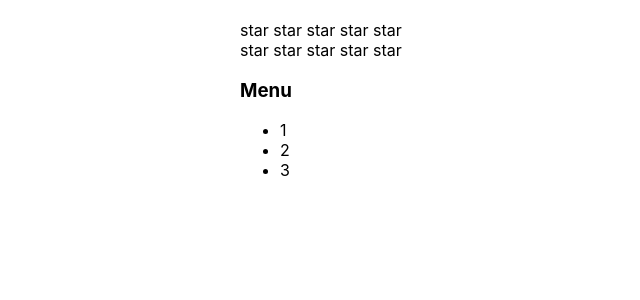
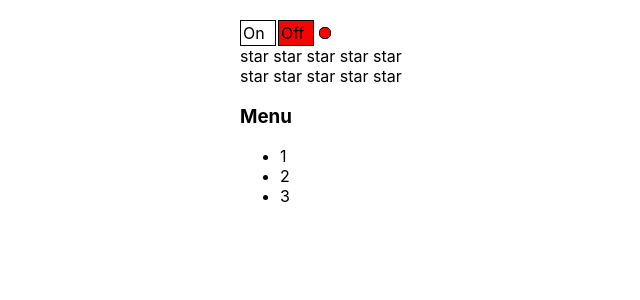
Before and after one commit to olesya-sh-dev/React-learning, a React (Create React App) app: page / in a window 1280 px wide. Shown: the top 300 px of the page, without its empty margins (100-740 px from the left). Built offline with nearby package versions, Linux system fonts and the light colour scheme.

Commit message:
контролируемый OnOff через state в App

```diff
--- a/src/App.tsx
+++ b/src/App.tsx
@@ -4,6 +4,7 @@ import "./App.css";
 import { Rating, RatingValueType } from "./components/Rating/Rating";
 import { UncontrolledRating } from "./components/UncontrolledRating/UncontrolledRating";
 import Accordion from "./components/Accordion/Accordion";
+import OnOffFromLesson from "./components/OnOffFromLesson/OnOffFromLesson";
 
 function hello() {
   alert("IT-KAMASUTRA");
@@ -14,9 +15,11 @@ function App() {
 
   let [ratingValue, setRatingValue] = useState<RatingValueType>(0);
   let [accordionCollapsed, setAccordionCollapsed] = useState<boolean>(false);
+  let [on, setOn] = useState(false);
 
   return (
     <div className={"App"}>
+      <OnOffFromLesson onClick={() => setOn(!on)} on={on} />
       <Rating value={ratingValue} onClick={setRatingValue} />
       <UncontrolledRating />
       <Accordion
--- a/src/components/OnOffDimych/OnOffDimych.tsx
+++ b/src/components/OnOffFromLesson/OnOffFromLesson.tsx
@@ -1,19 +1,18 @@
-import React, { useState } from "react";
+import React from "react";
 
 type PropsType = {
-  //   on: boolean;
+  on: boolean;
+  onClick: (value: boolean) => void;
 };
 
-function OnOffDimych(props: PropsType) {
-  let [on, setOn] = useState(false);
-
+function OnOffFromLesson(props: PropsType) {
   const onStyle = {
     width: "30px",
     height: "20px",
     border: "1px solid black",
     display: "inline-block",
     padding: "2px",
-    backgroundColor: on ? "green" : "white",
+    backgroundColor: props.on ? "green" : "white",
   };
   const offStyle = {
     width: "30px",
@@ -22,7 +21,7 @@ function OnOffDimych(props: PropsType) {
     display: "inline-block",
     marginLeft: "2px",
     padding: "2px",
-    backgroundColor: !on ? "red" : "white",
+    backgroundColor: !props.on ? "red" : "white",
   };
   const indicatorStyle = {
     width: "10px",
@@ -31,7 +30,7 @@ function OnOffDimych(props: PropsType) {
     border: "1px solid black",
     display: "inline-block",
     marginLeft: "5px",
-    backgroundColor: on ? "green" : "red",
+    backgroundColor: props.on ? "green" : "red",
   };
 
   return (
@@ -39,7 +38,7 @@ function OnOffDimych(props: PropsType) {
       <div
         style={onStyle}
         onClick={() => {
-          setOn(true);
+          props.onClick(props.on);
         }}
       >
         On
@@ -47,7 +46,7 @@ function OnOffDimych(props: PropsType) {
       <div
         style={offStyle}
         onClick={() => {
-          setOn(false);
+          props.onClick(!props.on);
         }}
       >
         Off
@@ -57,4 +56,4 @@ function OnOffDimych(props: PropsType) {
   );
 }
 
-export default OnOffDimych;
+export default OnOffFromLesson;
```
